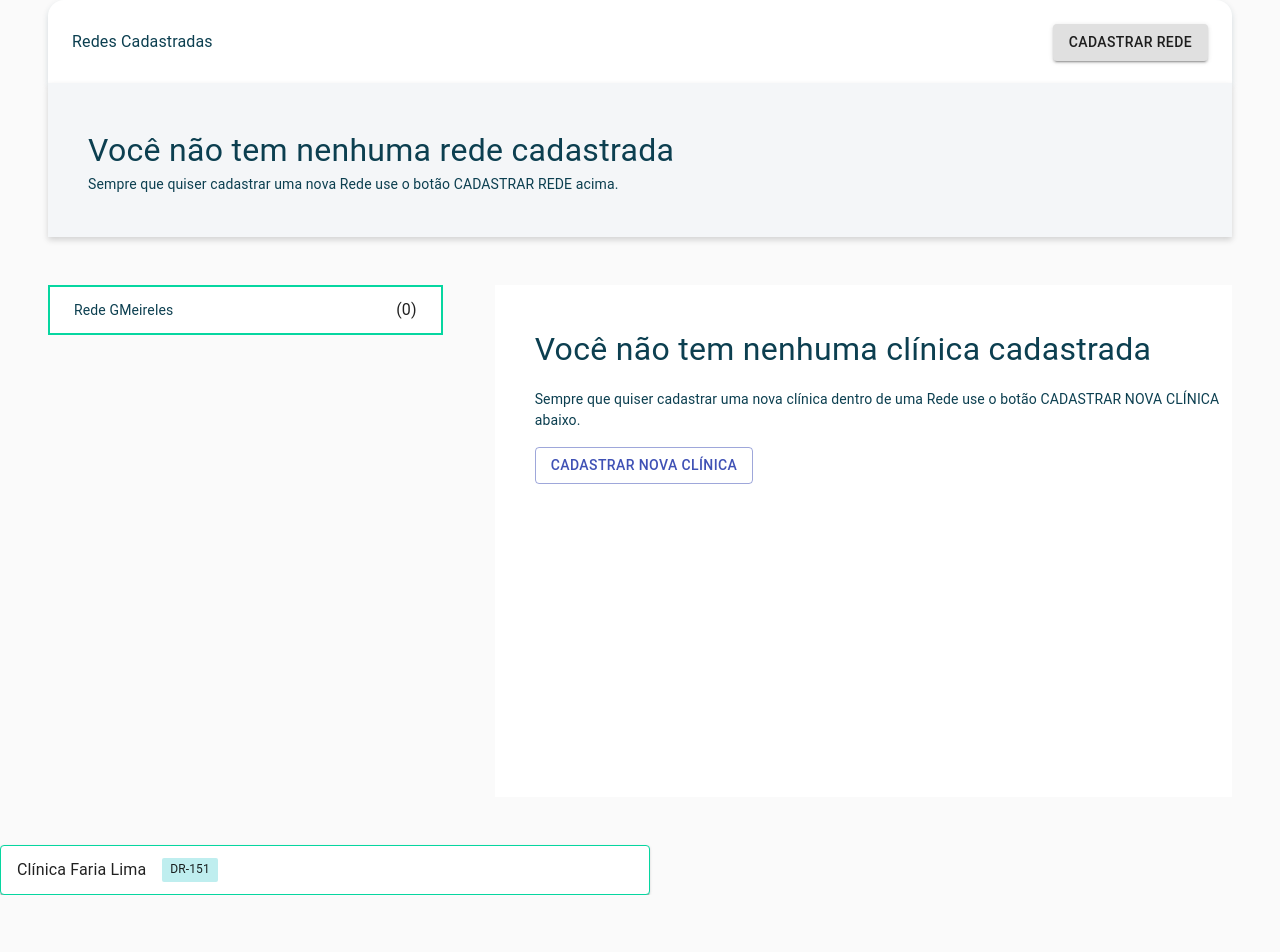
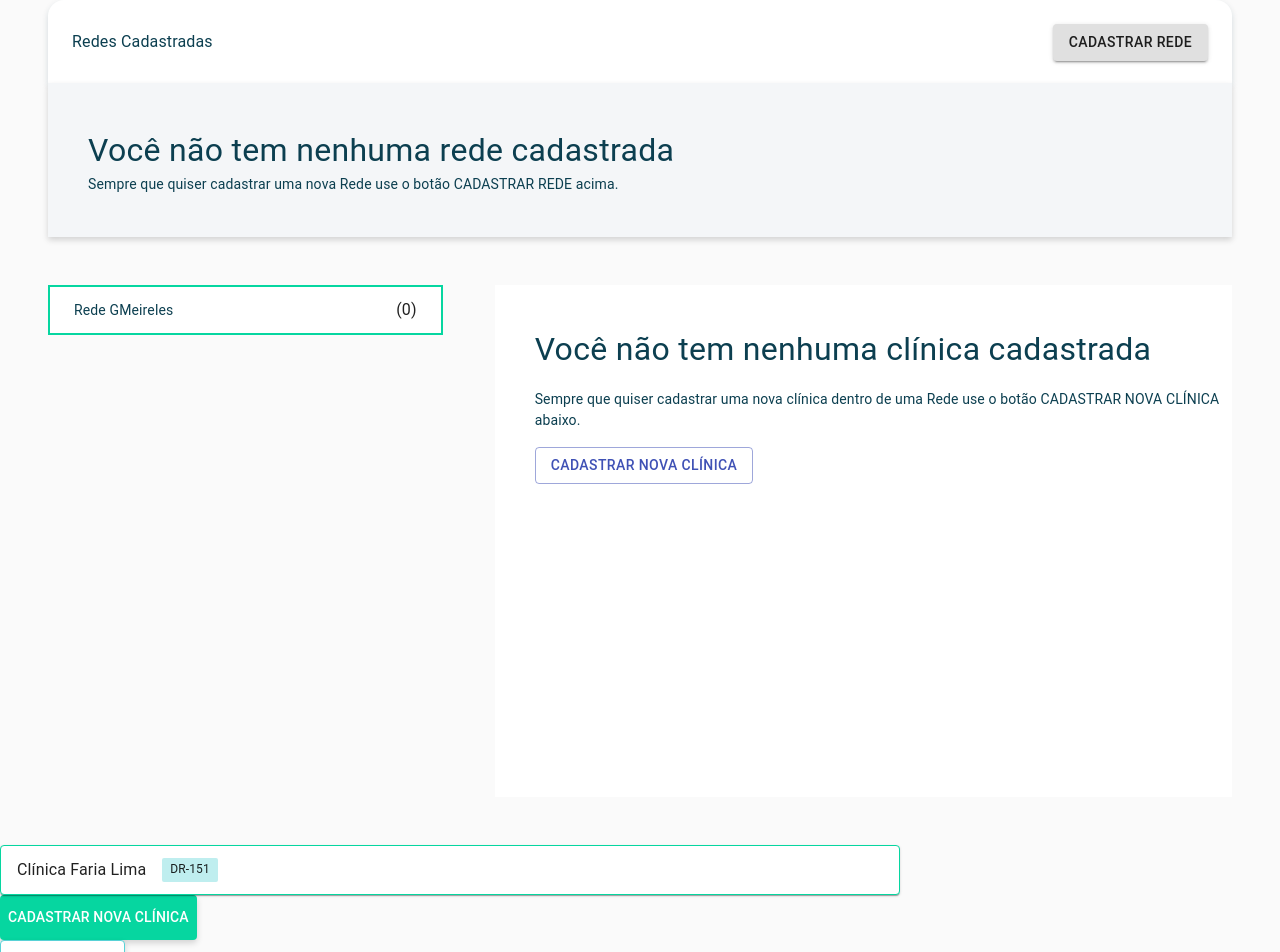
Before and after one commit to fernandolemos92/components, a React (Create React App) app: page / in a window 1280 px wide. Shown: the top 952 px of the page. Before the commit the page ends 895 px from the top, so only its background shows below. Built offline with nearby package versions, Linux system fonts and the light colour scheme.

Commit message:
A brand new button components was created

```diff
--- a/src/App.js
+++ b/src/App.js
@@ -5,6 +5,8 @@ import { InfoPanel } from "./Components/InfoPanel/";
 import CssBaseline from "@material-ui/core/CssBaseline";
 import { MeshDetails } from "./Components/MeshDetails";
 import { ClinicIdentifier } from "./Components/ClinicIdentifier";
+import { Radius4BtnPrimary } from "./Components/Radius4BtnPrimary";
+import { Radius4BtnSecondary } from "./Components/Radius4BtnSecondary";
 
 function App() {
   return (
@@ -13,6 +15,8 @@ function App() {
       <InfoPanel />
       <MeshDetails />
       <ClinicIdentifier />
+      <Radius4BtnPrimary />
+      <Radius4BtnSecondary />
     </>
   );
 }
--- a/src/Components/ClinicIdentifier/ClinicIdentifier.jsx
+++ b/src/Components/ClinicIdentifier/ClinicIdentifier.jsx
@@ -9,7 +9,7 @@ const ClinicIdentifier = () => {
   return (
     <>
       <Grid container item>
-        <Accordion style={{ border: "1px solid #06D6A0", minWidth: "650px" }}>
+        <Accordion style={{ border: "1px solid #06D6A0", minWidth: "900px" }}>
           <AccordionSummary>
             <Grid container>
               <Grid item>
--- a/src/Components/ClinicNumber/ClinicNumber.jsx
+++ b/src/Components/ClinicNumber/ClinicNumber.jsx
@@ -1,7 +1,9 @@
+import React from "react";
 import { Grid, Typography } from "@material-ui/core";
-import React from "react";
+import { useStyles } from "./useStyles";
 
 const ClinicNumber = () => {
+  const classes = useStyles();
   return (
     <>
       <Grid /* ID CLINICA */
--- /dev/null
+++ b/src/Components/InfoAffiliated/index.js
@@ -0,0 +1 @@
+export { default as InfoAffiliated } from "./InfoAffiliated";
--- /dev/null
+++ b/src/Components/InfoAffiliated/useStyles.js
@@ -0,0 +1,3 @@
+import { makeStyles } from "@material-ui/core";
+
+export const useStyles = makeStyles((theme) => ({}));
--- /dev/null
+++ b/src/Components/Radius4BtnPrimary/Radius4BtnPrimary.jsx
@@ -0,0 +1,20 @@
+import React from "react";
+import { Grid, Typography } from "@material-ui/core";
+import { useStyles } from "./useStyles";
+
+const Radius4BtnPrimary = () => {
+  const classes = useStyles();
+  return (
+    <>
+      <Grid container item>
+        <Grid item className={classes.bodyButton}>
+          <Typography className={classes.typographyButton}>
+            CADASTRAR NOVA CLÍNICA
+          </Typography>
+        </Grid>
+      </Grid>
+    </>
+  );
+};
+
+export default Radius4BtnPrimary;
--- /dev/null
+++ b/src/Components/Radius4BtnPrimary/index.js
@@ -0,0 +1 @@
+export { default as Radius4BtnPrimary } from "./Radius4BtnPrimary";
--- /dev/null
+++ b/src/Components/Radius4BtnPrimary/useStyles.js
@@ -0,0 +1,21 @@
+import { makeStyles } from "@material-ui/core";
+
+export const useStyles = makeStyles((theme) => ({
+  typographyButton: {
+    fontSize: "14px",
+    fontWeight: "500",
+  },
+  bodyButton: {
+    boxShadow: "0px 3px 6px rgba(0,0,0,.16)",
+    color: "#fff",
+    padding: "12px 8px",
+    backgroundColor: "#06D6A0",
+    borderRadius: "4px",
+    "&:hover": {
+      backgroundColor: "#fff",
+      border: "1px solid #06D6A0",
+      color: "#06D6A0",
+      padding: "11px 8px",
+    },
+  },
+}));
--- /dev/null
+++ b/src/Components/Radius4BtnSecondary/Radius4BtnSecondary.jsx
@@ -0,0 +1,20 @@
+import React from "react";
+import { Grid, Typography } from "@material-ui/core";
+import { useStyles } from "./useStyles";
+
+const Radius4BtnSecondary = () => {
+  const classes = useStyles();
+  return (
+    <>
+      <Grid container item>
+        <Grid item className={classes.bodyButton}>
+          <Typography className={classes.typographyButton}>
+            MAIS DETALHES
+          </Typography>
+        </Grid>
+      </Grid>
+    </>
+  );
+};
+
+export default Radius4BtnSecondary;
--- /dev/null
+++ b/src/Components/Radius4BtnSecondary/index.js
@@ -0,0 +1 @@
+export { default as Radius4BtnSecondary } from "./Radius4BtnSecondary";
--- /dev/null
+++ b/src/Components/Radius4BtnSecondary/useStyles.js
@@ -0,0 +1,20 @@
+import { makeStyles } from "@material-ui/core";
+
+export const useStyles = makeStyles((theme) => ({
+  typographyButton: {
+    fontSize: "14px",
+    fontWeight: "500",
+  },
+  bodyButton: {
+    boxShadow: "0px 3px 6px rgba(0,0,0,.16)",
+    border: "1px solid #58D2D6",
+    color: "#073B4C",
+    padding: "12px 8px",
+    backgroundColor: "#fff",
+    borderRadius: "4px",
+    "&:hover": {
+      backgroundColor: "#58D2D6",
+      color: "#fff",
+    },
+  },
+}));
```
Also changed, not shown: src/Components/InfoAffiliated/InfoAffiliated.jsx (added, +7 -0 lines).
